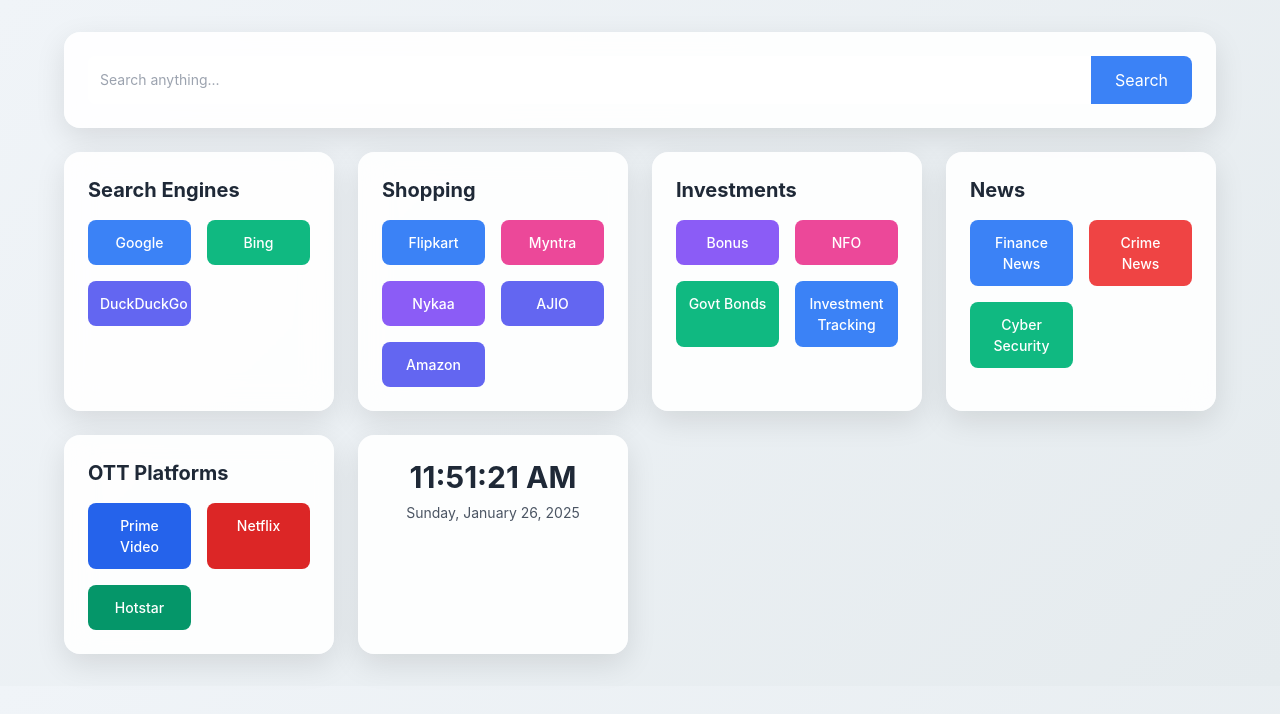
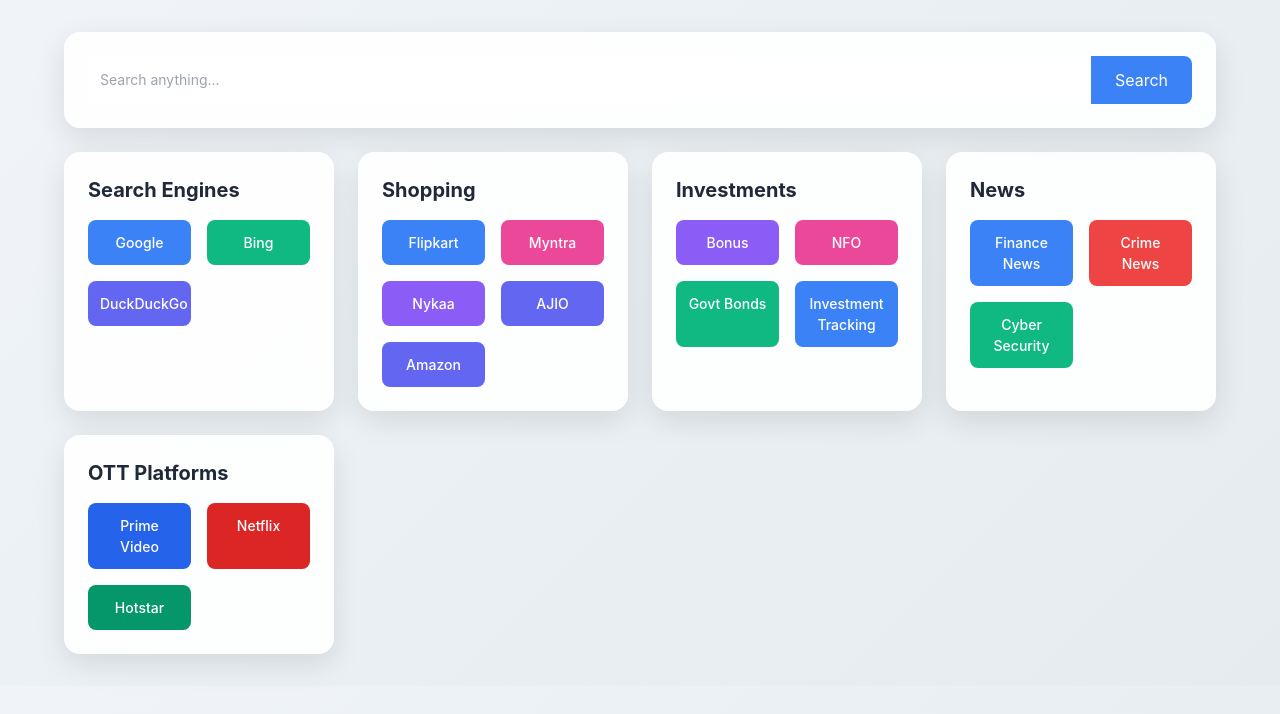
Before and after one commit to keshavkeyal/browlus.github.io, a plain HTML site: page index.html in a window 1280 px wide. Drawn offline with nearby package versions, Linux system fonts and the light colour scheme.

Commit message:
Update index.html

```diff
--- a/index.html
+++ b/index.html
@@ -116,25 +116,10 @@
             </div>
 
             <!-- Clock Section -->
-            <div class="dynamic-card text-center">
-                <div id="time" class="text-3xl font-bold text-gray-800"></div>
-                <div id="date" class="text-sm text-gray-600 mt-2"></div>
-            </div>
+
         </div>
     </div>
 
-    <script>
-        function updateDateTime() {
-            const now = new Date();
-            const timeEl = document.getElementById('time');
-            const dateEl = document.getElementById('date');
 
-            timeEl.textContent = now.toLocaleTimeString([], {hour: '2-digit', minute:'2-digit', second:'2-digit'});
-            dateEl.textContent = now.toLocaleDateString([], {weekday: 'long', month: 'long', day: 'numeric', year: 'numeric'});
-        }
-
-        updateDateTime();
-        setInterval(updateDateTime, 1000);
-    </script>
 </body>
 </html>
```
